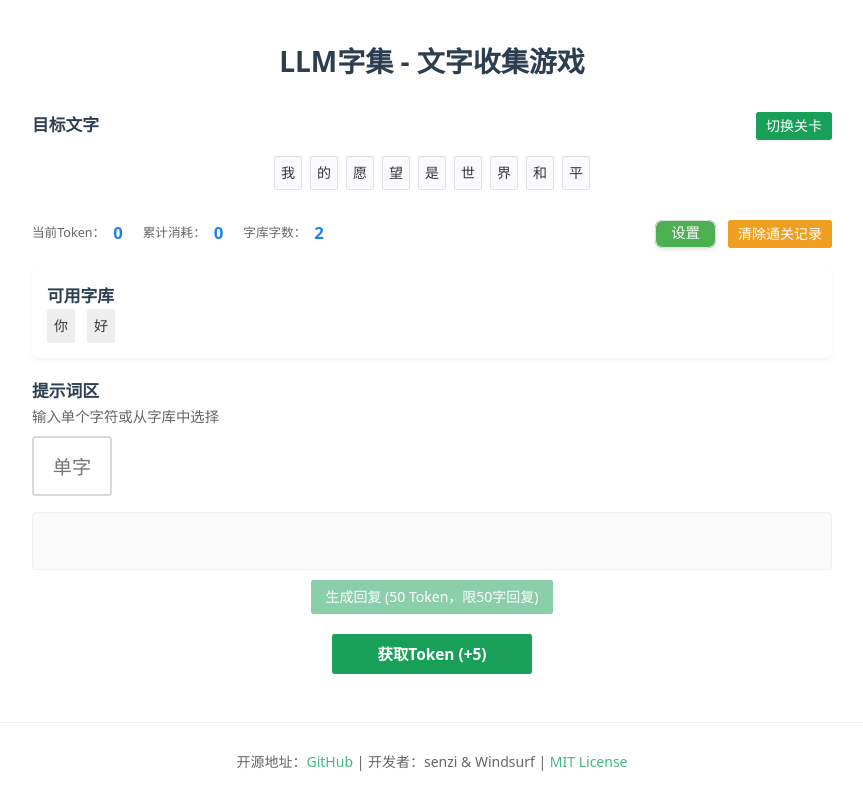
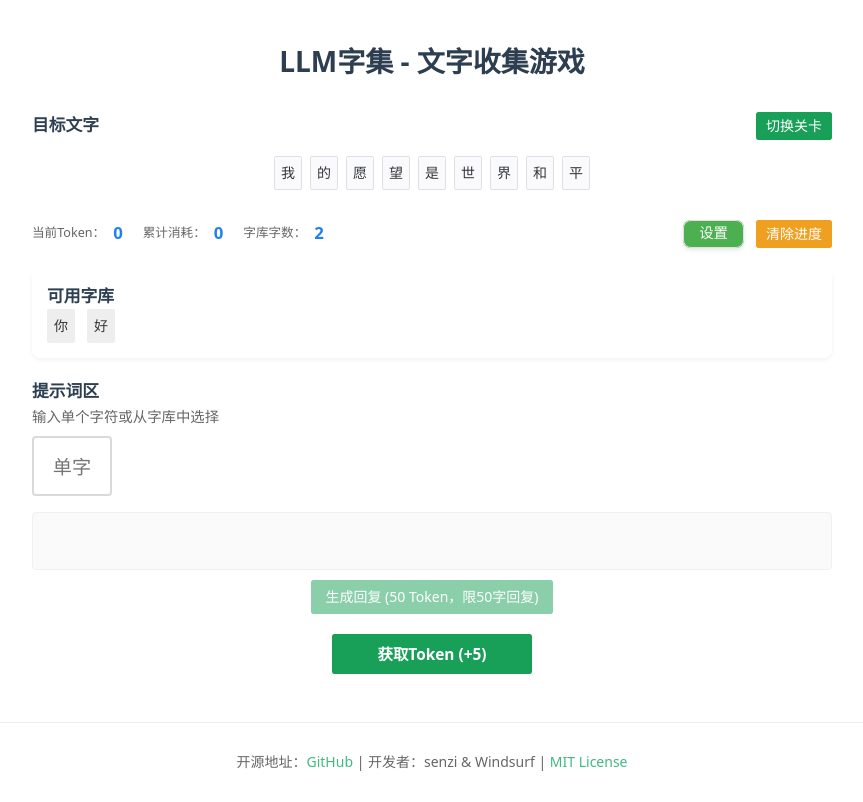
Before and after one commit to senzi/token-collector-game, a Vue app: page / in a window 1280 px wide. Shown: the whole page, without its empty margins (208-1071 px from the left). Built offline with nearby package versions, Linux system fonts and the light colour scheme.

Commit message:
refactor: 优化文案和交互
- 优化 AI 回复的 system prompt，增强理解能力
- 将「清除通关记录」改为「清除进度」，提升文案准确性

```diff
--- a/src/App.vue
+++ b/src/App.vue
@@ -226,10 +226,10 @@ const showFireworks = () => {
   }
 };
 
-// 清除通关记录
+// 清除进度
 const clearProgress = () => {
   const d = dialog.warning({
-    title: '确认清除通关记录',
+    title: '确认清除进度',
     content: '这将清除所有游戏进度，但保留API配置。此操作不可撤销，是否继续？',
     positiveText: '确认清除',
     negativeText: '取消',
@@ -322,7 +322,7 @@ watch(() => gameStore.isGameComplete, (newValue) => {
           <n-space justify="end" style="width: auto">
             <n-button class="settings-btn" @click="openSettings" size="small">设置</n-button>
             <n-button @click="clearProgress" type="warning" size="small">
-              清除通关记录
+              清除进度
             </n-button>
           </n-space>
         </div>
--- a/src/stores/gameStore.js
+++ b/src/stores/gameStore.js
@@ -13,7 +13,7 @@ const presetConfigs = [
   }
 ]
 
-const SYSTEM_PROMPT = '充满想象力，保持友好但有点儿阴阳怪气。回复问题不带列表，不带Markdown。仅用中文回复。没有起手式，直述答复，出其不意。'
+const SYSTEM_PROMPT = '你服务的对象能使用的文字有限，可能不成句子。但你很有耐心，请尽可能理解TA的意图。回复不带列表，不带Markdown。仅用中文回复。没有起手式，直述，出其不意。不打招呼！'
 
 // 预设关卡
 const LEVELS = [
```
